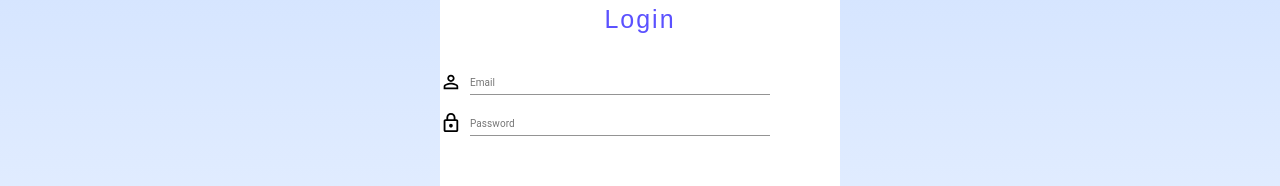
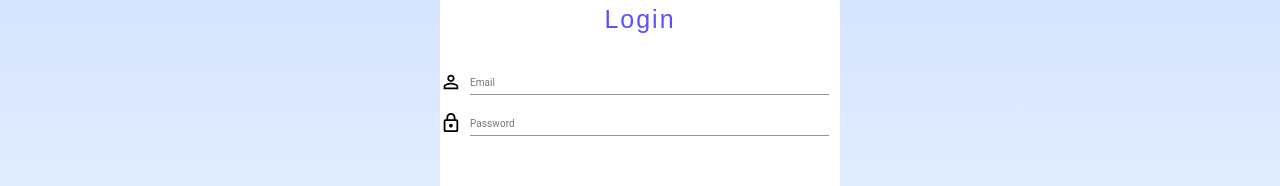
Before and after one commit to IA-Black-Swan/codia-front, a React (Create React App) app: page / in a window 1280 px wide. Shown: the part 237-423 px from the top of the page. Built offline with nearby package versions, Linux system fonts and the light colour scheme.

Commit message:
Login TF

```diff
--- a/src/components/Login/index.jsx
+++ b/src/components/Login/index.jsx
@@ -2,25 +2,30 @@ import "./login.scss"
 import React from 'react';
 import PersonOutlineOutlinedIcon from '@material-ui/icons/PersonOutlineOutlined';
 import HttpsOutlinedIcon from '@material-ui/icons/HttpsOutlined';
-import Button from '@material-ui/core/Button';
-import Input from '@material-ui/core/Input';
-import InputLabel from '@material-ui/core/InputLabel';
-import InputAdornment from '@material-ui/core/InputAdornment';
-import FormControl from '@material-ui/core/FormControl';
-import TextField from '@material-ui/core/TextField';
-import Grid from '@material-ui/core/Grid';
+import { Grid, TextField, FormControl, InputAdornment, InputLabel, Input, Button } from '@material-ui/core';
 import AccountCircle from '@material-ui/icons/AccountCircle';
 import { makeStyles } from '@material-ui/core/styles';
 
 
-{/* botones */}
-const useStyles = makeStyles((theme) => ({
-  root: {
-    '& > *': {
-      margin: theme.spacing(1),
+// botones
+const useStyles = makeStyles(theme => ({
+    grid: {
+        width: '90%',
     },
-  },
+    textField: {
+        width: '100%',
+    }
 }));
+
+// const useStyles = makeStyles((theme) => ({
+//     root: {
+//         '& > *': {
+//             margin: theme.spacing(1),
+//         },
+//     },
+// }));
+
+
 
 /*
 const useStyles = makeStyles((theme) => ({
@@ -65,8 +70,8 @@ export const Login = () => {
                             <Grid item>
                                 <PersonOutlineOutlinedIcon fontSize="large" />
                             </Grid>
-                        <Grid item>
-                            <TextField id="input-with-icon-grid" label="Email" />
+                            <Grid item classes={{ root: classes.grid }}>
+                                <TextField classes={{ root: classes.textField }} id="input-with-icon-grid" label="Email" />
                             </Grid>
                         </Grid>
                     </div>
@@ -76,8 +81,8 @@ export const Login = () => {
                             <Grid item>
                                 <HttpsOutlinedIcon fontSize="large" />
                             </Grid>
-                        <Grid item>
-                            <TextField id="input-with-icon-grid" label="Password" />
+                            <Grid item classes={{ root: classes.grid }}>
+                                <TextField classes={{ root: classes.textField }} id="input-with-icon-grid" label="Password" />
                             </Grid>
                         </Grid>
                     </div>
--- a/src/components/Login/login.scss
+++ b/src/components/Login/login.scss
@@ -78,7 +78,7 @@
 }
 
 .MuiInputBase-root {
-    width: 30rem !important;
+    // width: 30rem !important;
 }
 
 .MuiButtonBase-root {
```
Lines whose indentation alone changed are shown as unchanged.
